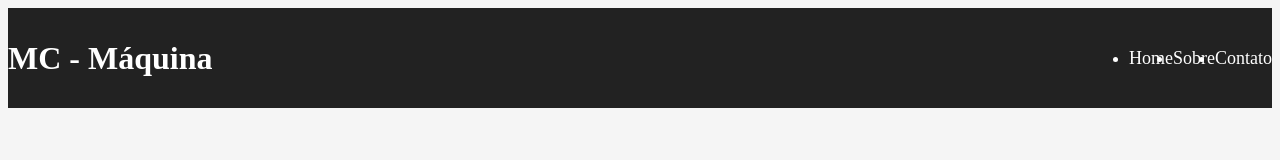
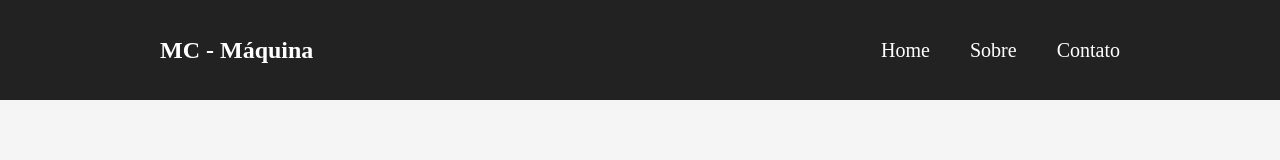
Before and after one commit to fabricio-sant/Curso-Fullstack, a plain HTML site: page mine-site/index.html in a window 1280 px wide. Drawn offline with Linux system fonts and the light colour scheme.

Commit message:
criei o contentHeader

```diff
--- a/mine-site/css/style.css
+++ b/mine-site/css/style.css
@@ -1,3 +1,9 @@
+* {
+    margin: 0;
+    padding: 0;
+    list-style: none;
+}
+
 body  {
     background: #f5f5f5;
 }
@@ -7,10 +13,23 @@ header {
     background: #222;
     /*COR DE TEXTO*/
     color: #fff;
-    /*FlexBox*/
+    /*flex box*/
+    display: flex;
+}
+
+.contentHeader {
+    margin: 0 auto;
+    /*largura*/
+    max-width: 1000px;
+    width: 100%;
+    /*flex box*/
     display: flex;
     align-items: center;
     justify-content: space-between;
+}
+
+header h1 {
+    margin: 20px;
 }
 
 header nav ul {
@@ -20,5 +39,11 @@ header nav ul {
 header nav ul a {
     color: #fff;
     text-decoration: none;
-    font-size: 18px;
+    font-size: 20px;
+    padding: 20px;
 }
+
+header nav ul a:hover {
+    text-decoration: underline;
+    color: orange;
+}
--- a/mine-site/index.html
+++ b/mine-site/index.html
@@ -1,15 +1,18 @@
 <!DOCTYPE html>
 <html lang="pt-br">
+
 <head>
     <meta charset="UTF-8">
     <meta name="viewport" content="width=device-width, initial-scale=1.0">
     <title>MC Máquina</title>
     <link rel="stylesheet" href="./css/style.css">
 </head>
+
 <body>
     <main class="container">
         <!--Meu Topo-->
         <header>
+            <section class="contentHeader">
                 <h1>MC - Máquina</h1>
 
                 <nav>
@@ -19,7 +22,10 @@
                         <li><a href="#">Contato</a></li>
                     </ul>
                 </nav>
+            </section>
+
         </header>
     </main>
 </body>
+
 </html>
```
Lines whose indentation alone changed are shown as unchanged.
